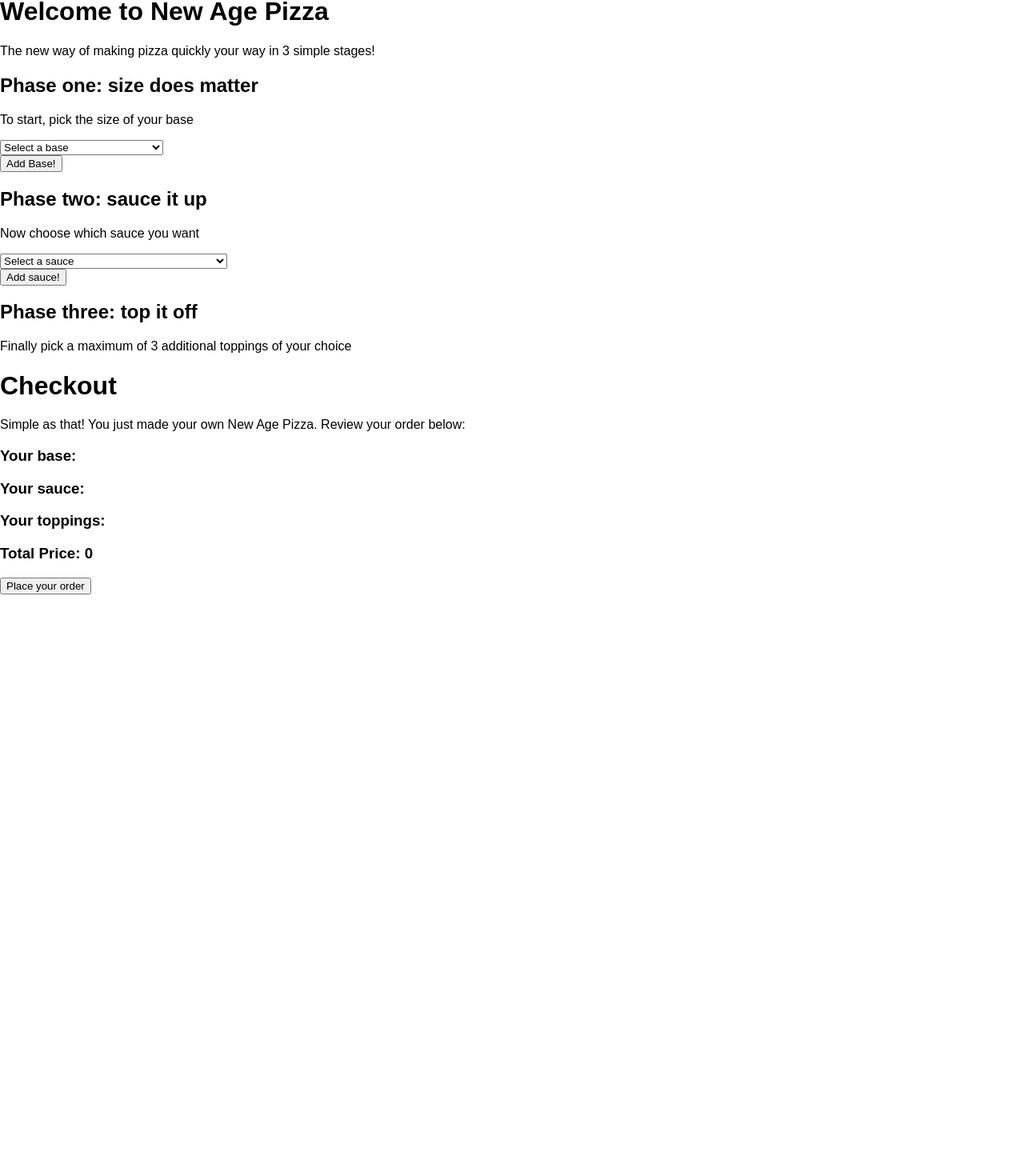
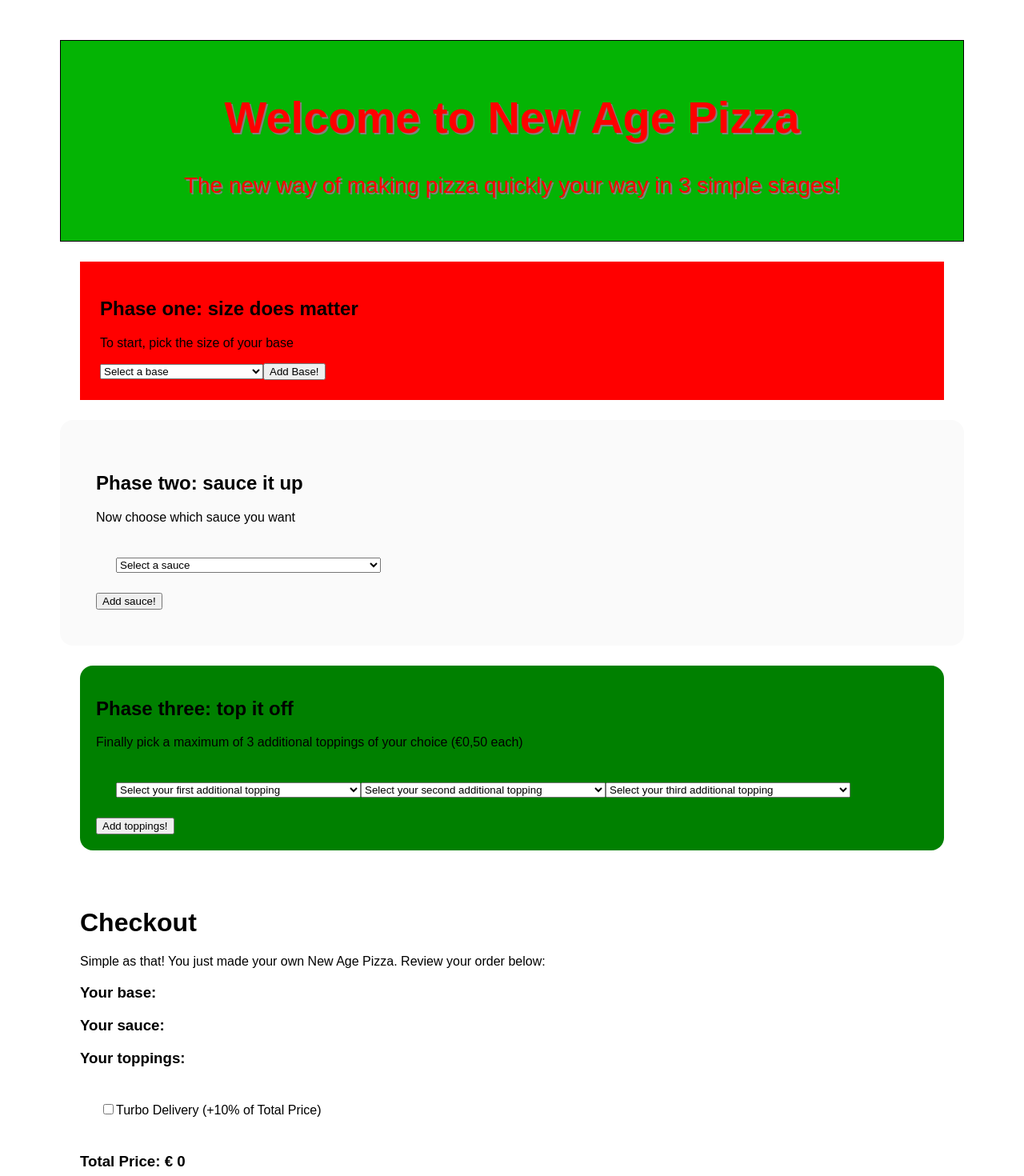
Before and after one commit to mivd7/homework-week5, a React (Create React App) app in the folder pizza/: page / in a window 1280 px wide. Shown: the part 25-1495 px from the top of the page at 80% size. Before the commit the page ends 800 px from the top, so only its background shows below. Built offline with nearby package versions, Linux system fonts and the light colour scheme.

Commit message:
functionalities mostly complete, simple styling elements/colors added

```diff
--- a/pizza/src/App.css
+++ b/pizza/src/App.css
@@ -22,6 +22,24 @@
   font-size: large;
 }
 
+div {
+  padding: 25px;
+}
+
+.welcome {
+      color: red;
+      background-color: #04B404;
+      border: 1px solid transparent;
+      border-color: black;
+      text-shadow: 2px 2px grey;
+      text-align: center;
+      font-size: 28px;
+      padding: 25px
+}
+
+.pizzaConfig {
+    background-image:url(https://i.ytimg.com/vi/C1j0EmITLgk/maxresdefault.jpg)
+}
 @keyframes App-logo-spin {
   from { transform: rotate(0deg); }
   to { transform: rotate(360deg); }
--- a/pizza/src/actions/updateOrder.js
+++ b/pizza/src/actions/updateOrder.js
@@ -8,9 +8,9 @@ export function updateOrder(order) {
   }
 }
 
-export function turboDelivery(price) {
+export function turboDelivery(turbo) {
   return {
     type: TURBO_DELIVERY,
-    payload: price
+    payload: !turbo
   }
 }
--- /dev/null
+++ b/pizza/src/base.css
@@ -0,0 +1,3 @@
+.base {
+    background-color: red
+}
--- a/pizza/src/components/base.js
+++ b/pizza/src/components/base.js
@@ -1,7 +1,7 @@
 import React, {PureComponent} from 'react'
-import PropTypes from 'prop-types'
 import {connect} from 'react-redux'
 import {updateOrder} from '../actions/updateOrder'
+import '../base.css'
 
 class Base extends PureComponent {
   state = {
@@ -28,11 +28,10 @@ class Base extends PureComponent {
 
   render() {
     return (
-      <div>
-
+      <div className="base">
+        <h2>Phase one: size does matter</h2>
+        <p>To start, pick the size of your base</p>
         <form onSubmit={this.handleSubmit}>
-
-          <div className="form-group">
             <select className="form" value={this.state.value} onChange={this.handleChange}>
               <option value=""> Select a base </option>
               <option value="20cm New York Style Pizza, 6.45" > 20 cm New York Style: € 6,45 </option >
@@ -40,10 +39,7 @@ class Base extends PureComponent {
               <option  value="30cm New York Style Pizza, 11.49"> 30 cm New York Style: € 11,49 </option >
               <option  value="35cm New York Style Pizza, 13.49"> 35 cm New York Style: € 13,49 </option >
             </select>
-          </div>
-
           <button type="submit" className="btn btn-secondary">Add Base!</button>
-
         </form>
 
       </div>
--- /dev/null
+++ b/pizza/src/components/checkbox.js
@@ -0,0 +1,42 @@
+import React, { Component, PropTypes } from 'react';
+import {turboDelivery} from '../actions/updateOrder'
+import {connect} from 'react-redux'
+
+class TurboCheckbox extends Component {
+state = {
+  turbo: false,
+}
+
+addTurbo = (element) => {
+  this.props.turboDelivery(element)
+}
+
+handleCheckboxSubmit = (e) => {
+  e.preventDefault()
+  this.addTurbo(this.state)
+}
+
+handleCheckboxChange = (e) => {
+  const turboDelivery = this.state.totalPrice * 1.1
+  this.setState({
+    turbo: !turbo,
+    totalPrice: turboDelivery
+  })
+
+render() {
+    return (
+      <div>
+        <form onSubmit={this.handleCheckboxSubmit}>
+        <input type="checkbox" onChange={this.handleCheckboxChange}
+        <label>Turbo Delivery (+10% of Total Price)</label>
+      </div>
+    )
+  }
+
+const mapStateToProps = function (state) {
+  return {
+    turbo: state.turbo
+  }
+}
+
+export default connect (mapStateToProps, { turboDelivery })(TurboCheckbox)
--- a/pizza/src/components/pizzaConfig.js
+++ b/pizza/src/components/pizzaConfig.js
@@ -2,33 +2,39 @@ import React, {PureComponent} from 'react'
 import {connect} from 'react-redux'
 import Base from './base'
 import Sauce from './sauce'
-// import Topping from './topping'
+import Toppings from './toppings'
+import PropTypes from 'prop-types'
+import '../App.css'
+// import TurboCheckbox from './checkbox'
+import {turboDelivery} from '../actions/updateOrder'
 
 class PizzaConfigurator extends PureComponent {
 
+  // toggleCheckboxChange = () => {
+  //   this.setState(({ turboDelivery }) => (
+  //     { turboDelivery: !turboDelivery, }
+  //   ))
+  // }
+
   render() {
-    console.log(this.props.base)
-    console.log(this.props.totalPrice)
+    const {addTurbo} = this.props.totalPrice * 1.1
     return (
       <div>
+        <div className="welcome">
           <h1>Welcome to New Age Pizza</h1>
           <p>The new way of making pizza quickly your way in 3 simple stages!</p>
+        </div>
 
-        <div classname="base">
-          <h2>Phase one: size does matter</h2>
-          <p>To start, pick the size of your base</p>
+        <div className="Base">
           <Base />
         </div>
 
         <div className="sauce">
-          <h2>Phase two: sauce it up</h2>
-          <p>Now choose which sauce you want</p>
           <Sauce />
         </div>
 
         <div className="topping">
-          <h2>Phase three: top it off</h2>
-          <p>Finally pick a maximum of 3 additional toppings of your choice</p>
+          <Toppings />
         </div>
 
         <div className="checkout">
@@ -37,10 +43,20 @@ class PizzaConfigurator extends PureComponent {
           <h3>Your base: {this.props.base}</h3>
           <h3>Your sauce: {this.props.sauce}</h3>
           <h3>Your toppings:</h3>
-          <h3>Total Price: {this.props.totalPrice}</h3>
+          <p>{this.props.topping1}</p>
+          <p>{this.props.topping2}</p>
+          <p>{this.props.topping3}</p>
+
+          <div class="TurboDelivery">
+            <input type="checkbox" id="turboCheckbox" onChange={this.props.turboDelivery(addTurbo)}/>
+            <label for="turboCheckbox">Turbo Delivery (+10% of Total Price)</label>
+          </div>
+          <h3>Total Price: € {this.props.totalPrice}</h3>
           <button> Place your order </button>
+          <br />
+          <p>Thanks! Now wait for it... and pizza! Our dedicated delivery monkeys/drones will get you your pizza ASAP!</p>
+          <iframe width="560" height="315" src="https://www.youtube.com/embed/kTEEcxwBOMg" frameborder="0" allow="autoplay; encrypted-media" allowfullscreen></iframe>
         </div>
-
         </div>
       )
     }
@@ -50,8 +66,12 @@ const mapStateToProps = function (state) {
   return {
     base: state.base,
     sauce: state.sauce,
+    topping1: state.topping1,
+    topping2: state.topping2,
+    topping3: state.topping3,
+    turbo: state.turbo,
     totalPrice: state.totalPrice
   }
 }
 
-export default connect(mapStateToProps, null)(PizzaConfigurator)
+export default connect(mapStateToProps, { turboDelivery })(PizzaConfigurator)
--- a/pizza/src/components/sauce.js
+++ b/pizza/src/components/sauce.js
@@ -2,6 +2,7 @@ import React, {PureComponent} from 'react'
 import PropTypes from 'prop-types'
 import {connect} from 'react-redux'
 import {updateOrder} from '../actions/updateOrder'
+import '../sauce.css'
 
 class Sauce extends PureComponent {
   state = {
@@ -28,7 +29,9 @@ class Sauce extends PureComponent {
 
   render() {
     return (
-      <div>
+      <div classname="sauce">
+        <h2>Phase two: sauce it up</h2>
+        <p>Now choose which sauce you want</p>
 
         <form onSubmit={this.handleSubmit}>
 
@@ -36,9 +39,9 @@ class Sauce extends PureComponent {
             <select className="form" value={this.state.value} onChange={this.handleChange}>
               <option value=""> Select a sauce </option>
               <option value="White Sauce, 0" > White Sauce (free!) </option >
-              <option  value="Red Sauce, 0"> Red Sauce (free!)</option >
-              <option  value="Double Red, 1"> Like the above, but then double! (add €1,00)</option >
-              <option  value="35cm New York Style Pizza, 1.5"> All sauces together now(add €1,50) </option >
+              <option value="Red Sauce, 0"> Red Sauce (free!)</option >
+              <option value="Double Red, 1"> Take the red sauce and make it double! (add € 1,00)</option >
+              <option value="Mix It Up, 1.5"> All sauces together now(add € 1,50) </option >
             </select>
           </div>
 
--- a/pizza/src/components/toppings.js
+++ b/pizza/src/components/toppings.js
@@ -0,0 +1,111 @@
+import React, {PureComponent} from 'react'
+import PropTypes from 'prop-types'
+import {connect} from 'react-redux'
+import {updateOrder} from '../actions/updateOrder'
+import '../toppings.css'
+
+class Toppings extends PureComponent {
+  state = {
+    topping1: '',
+    toppingPrice1: 0,
+    topping2: '',
+    toppingPrice2: 0,
+    topping3: '',
+    toppingPrice3: 0,
+  }
+
+  handleSubmit = (e) => {
+    e.preventDefault()
+    this.addTopping(this.state)
+  }
+
+  handleChange1 = (e) => {
+    const toppingItem1 = e.target.value.split(",")
+    this.setState({
+      topping1: toppingItem1[0],
+      toppingPrice1: parseFloat(toppingItem1[1])
+    })
+  }
+
+  handleChange2 = (e) => {
+    const toppingItem2 = e.target.value.split(",")
+    this.setState({
+      topping2: toppingItem2[0],
+      toppingPrice2: parseFloat(toppingItem2[1])
+    })
+  }
+
+  handleChange3 = (e) => {
+    const toppingItem3 = e.target.value.split(",")
+    this.setState({
+      topping3: toppingItem3[0],
+      toppingPrice3: parseFloat(toppingItem3[1])
+    })
+  }
+
+  addTopping = (topping) => {
+    this.props.updateOrder(topping)
+  }
+
+  render() {
+    return (
+      <div className="toppings">
+      <h2>Phase three: top it off</h2>
+      <p>Finally pick a maximum of 3 additional toppings of your choice (€0,50 each) </p>
+        <form onSubmit={this.handleSubmit}>
+
+          <div className="forms">
+
+            <select className="toppingform1" value={this.state.value} onChange={this.handleChange1}>
+              <option value=""> Select your first additional topping </option>
+              <option value="Corn, 0.50" > Add corn, fresh of the fields! </option >
+              <option value="Olives, 0.50"> Add olives, very much Mediterranean! </option >
+              <option value="Red Onions, 0.50"> Bring out the onions, add the red ones!</option >
+              <option value="Spinach, 0.50"> Go all Popeye, go for Spinach! </option >
+              <option value="Pineapple, 0.50"> Throw in pineapple, all Hawaiian style like dang! </option>
+              <option value="Cherry Tomatoes, 0.50"> Tomatoes, tomatos, cherry tomatoes! </option>
+              <option value="Chicken, 0.50"> Love me some extra tender chicken! </option>
+            </select>
+
+            <select className="toppingform2" value={this.state.value} onChange={this.handleChange2}>
+              <option value=""> Select your second additional topping </option>
+              <option value="Corn, 0.50" > Add corn, fresh of the fields! </option >
+              <option  value="Olives, 0.50"> Add olives, very much Mediterranean! </option >
+              <option  value="Red Onions, 0.50"> Bring out the onions, add the red ones!</option >
+              <option  value="Spinach, 0.50"> Go all Popeye, go for Spinach! </option >
+              <option value="Pineapple, 0.50"> Throw in pineapple, all Hawaiian style like dang! </option>
+              <option value="Cherry Tomatoes, 0.50"> Tomatoes, tomatos, cherry tomatoes! </option>
+              <option value="Chicken, 0.50"> Love me some extra tender chicken! </option>
+            </select>
+
+            <select className="toppingform3" value={this.state.value} onChange={this.handleChange3}>
+              <option value=""> Select your third additional topping </option>
+              <option value="Corn, 0.50" > Add corn, fresh of the fields! </option >
+              <option value="Olives, 0.50"> Add olives, very much Mediterranean! </option >
+              <option value="Red Onions, 0.50"> Bring out the onions, add the red ones!</option >
+              <option value="Spinach, 0.50"> Go all Popeye, go for Spinach! </option >
+              <option value="Pineapple, 0.50"> Throw in pineapple, all Hawaiian style like dang! </option>
+              <option value="Cherry Tomatoes, 0.50"> Tomatoes, tomatos, cherry tomatoes! </option>
+              <option value="Chicken, 0.50"> Love me some extra tender chicken! </option>
+            </select>
+
+          </div>
+
+          <button type="submit" className="btn btn-secondary">Add toppings!</button>
+
+        </form>
+
+      </div>
+    )
+  }
+}
+
+const mapStateToProps = function (state) {
+  return {
+    topping1: state.topping1,
+    topping2: state.topping2,
+    topping3: state.topping3
+  }
+}
+
+export default connect(mapStateToProps, { updateOrder })(Toppings)
--- a/pizza/src/reducers/pizzaOrder.js
+++ b/pizza/src/reducers/pizzaOrder.js
@@ -1,17 +1,18 @@
-import { UPDATE_ORDER } from '../actions/updateOrder'
+import { UPDATE_ORDER, TURBO_DELIVERY } from '../actions/updateOrder'
 
 const initialState = {
   base: '',
   basePrice: 0,
   sauce: '',
   saucePrice: 0,
-  // topping1: '',
-  // topping1Price: 0,
-  // topping2: '',
-  // topping2Price: 0,
-  // topping3: '',
-  // topping3Price: 0,
-  totalPrice: 0
+  topping1: '',
+  toppingPrice1: 0,
+  topping2: '',
+  toppingPrice2: 0,
+  topping3: '',
+  toppingPrice3: 0,
+  totalPrice: 0,
+  turbo: false
 }
 
 export default function reducer(state = initialState, action) {
@@ -25,6 +26,7 @@ export default function reducer(state = initialState, action) {
     if(action.payload.basePrice){
       copyState.basePrice = action.payload.basePrice
     }
+
     //SAUCE
     if(action.payload.sauce) {
       copyState.sauce = action.payload.sauce
@@ -32,9 +34,39 @@ export default function reducer(state = initialState, action) {
     if(action.payload.saucePrice) {
       copyState.saucePrice = action.payload.saucePrice
     }
+
+    //TOPPINGS
+    if(action.payload.topping1) {
+      copyState.topping1 = action.payload.topping1
+    }
+    if(action.payload.toppingPrice1) {
+      copyState.toppingPrice1 = action.payload.toppingPrice1
+    }
+    if(action.payload.topping2) {
+      copyState.topping2 = action.payload.topping2
+    }
+    if(action.payload.toppingPrice2) {
+      copyState.toppingPrice2 = action.payload.toppingPrice2
+    }
+    if(action.payload.topping3) {
+      copyState.topping3 = action.payload.topping3
+    }
+    if(action.payload.toppingPrice3) {
+      copyState.toppingPrice3 = action.payload.toppingPrice3
+    }
+
     //TOTAL PRICE
-    copyState.totalPrice = copyState.basePrice + copyState.saucePrice
+    copyState.totalPrice = copyState.basePrice + copyState.saucePrice + copyState.toppingPrice1 + copyState.toppingPrice2 + copyState.toppingPrice3
     return copyState
+
+  case TURBO_DELIVERY:
+    console.log(action.payload.turbo)
+    const turboState = {...state}
+    if(action.payload === true) {
+      turboState.totalPrice *= 1.1
+    } else {
+      return turboState
+    }
   default:
     return state
   }
--- /dev/null
+++ b/pizza/src/sauce.css
@@ -0,0 +1,6 @@
+.sauce {
+  background-color: #FAFAFA;
+  border: 2px, black;
+  border-radius: 1em;
+  padding: 20px;
+}
--- /dev/null
+++ b/pizza/src/toppings.css
@@ -0,0 +1,5 @@
+.toppings {
+    background-color: green;
+    border-radius: 1em;
+    padding: 20px;
+}
```
Lines whose indentation alone changed are shown as unchanged.
